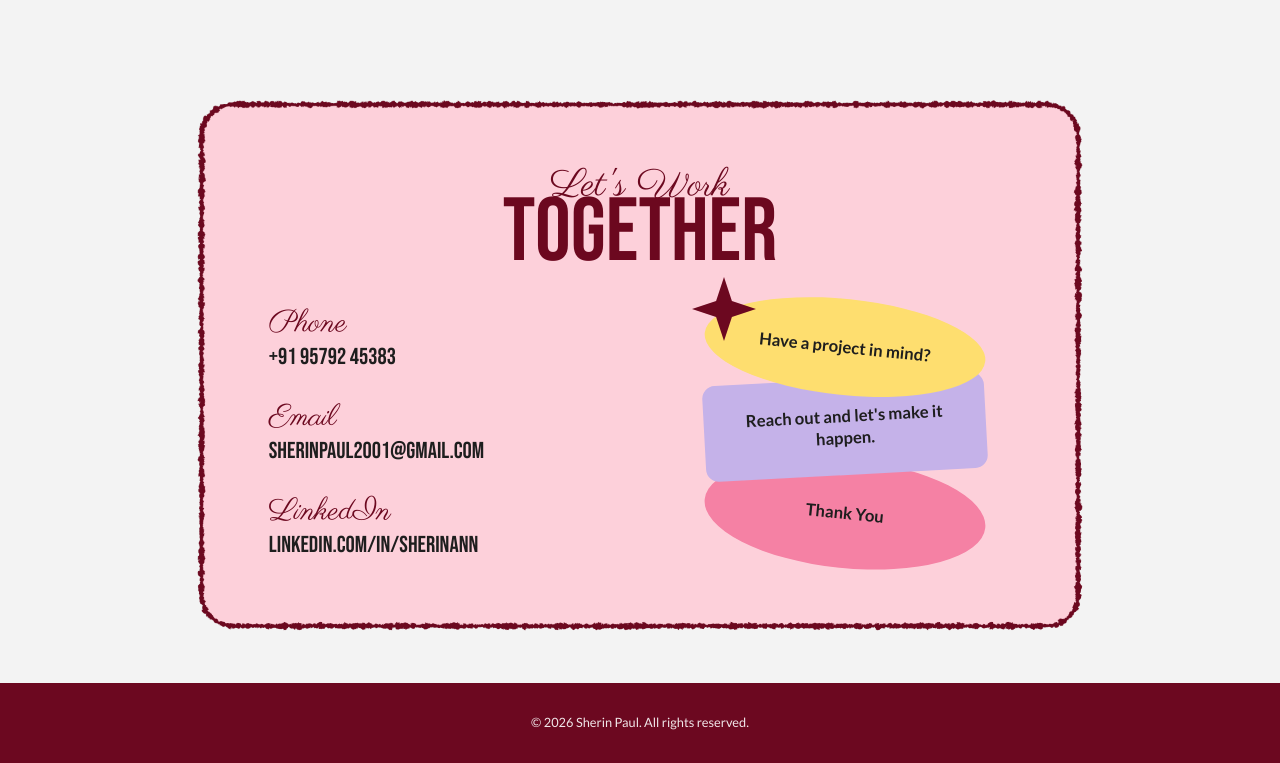
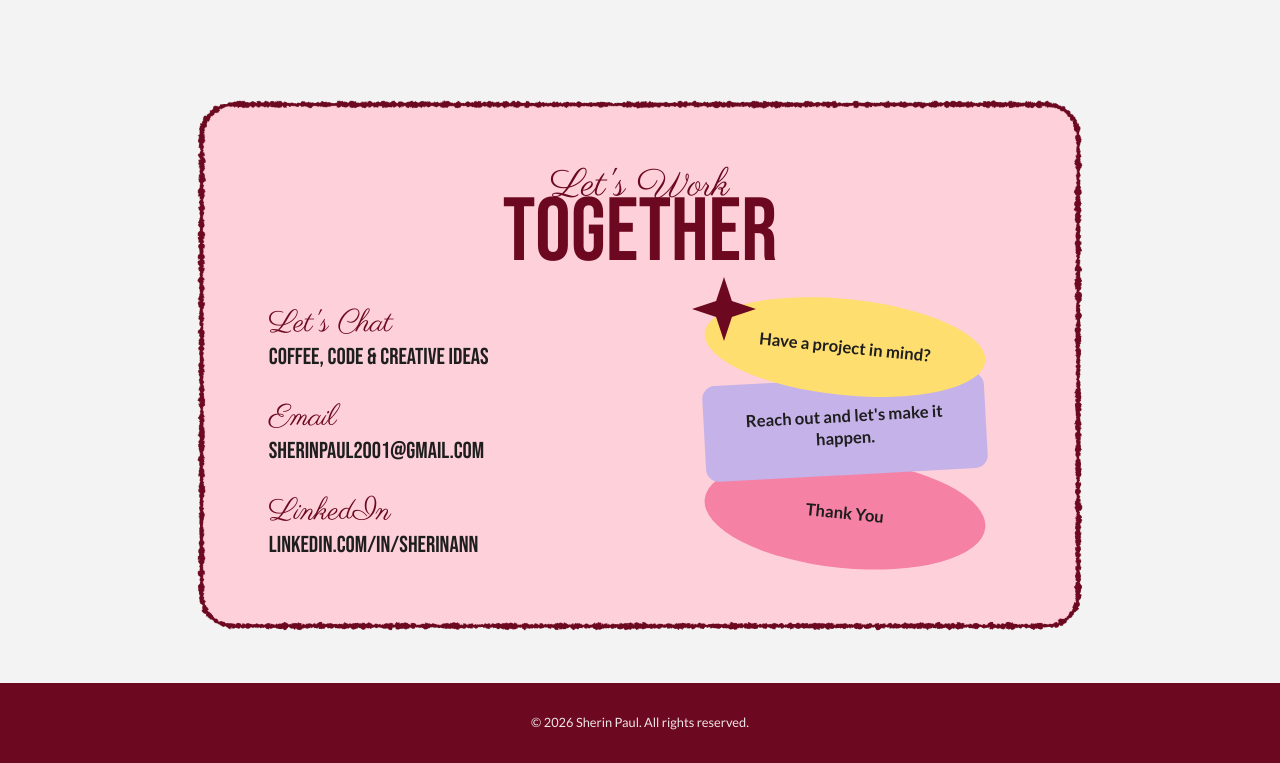
Before and after one commit to stwhello/sherin-paul, a React (Vite) app: page / in a window 1280 px wide. Shown: the part 4222-4985 px from the top of the page. Built offline with nearby package versions, Linux system fonts and the light colour scheme.

Commit message:
completed

```diff
--- a/src/sections/Contact/Contact.jsx
+++ b/src/sections/Contact/Contact.jsx
@@ -11,11 +11,11 @@ const Contact = () => {
   const container = useRef();
 
   const handleEmailClick = () => {
-  const gmailLink =
-    "https://mail.google.com/mail/?view=cm&to=sherinpaul2001@gmail.com";
+    const gmailLink =
+      "https://mail.google.com/mail/?view=cm&to=sherinpaul2001@gmail.com";
 
-  window.open(gmailLink, "_blank", "noopener,noreferrer");
-};
+    window.open(gmailLink, "_blank", "noopener,noreferrer");
+  };
 
   useGSAP(() => {
     const tl = gsap.timeline({
@@ -326,10 +326,10 @@ const Contact = () => {
             {/* LEFT */}
             <div className='contact-left'>
               <div className='contact-info-item'>
-                <span className='contact-label'>Phone</span>
-                <a href='tel:+919579245383'>
-                  <span className='contact-value'>+91 95792 45383</span>
-                </a>
+                <span className='contact-label'>Let's Chat</span>
+                <span className='contact-value'>
+                  Coffee, Code & Creative Ideas
+                </span>
               </div>
 
               <div className='contact-info-item'>
```
